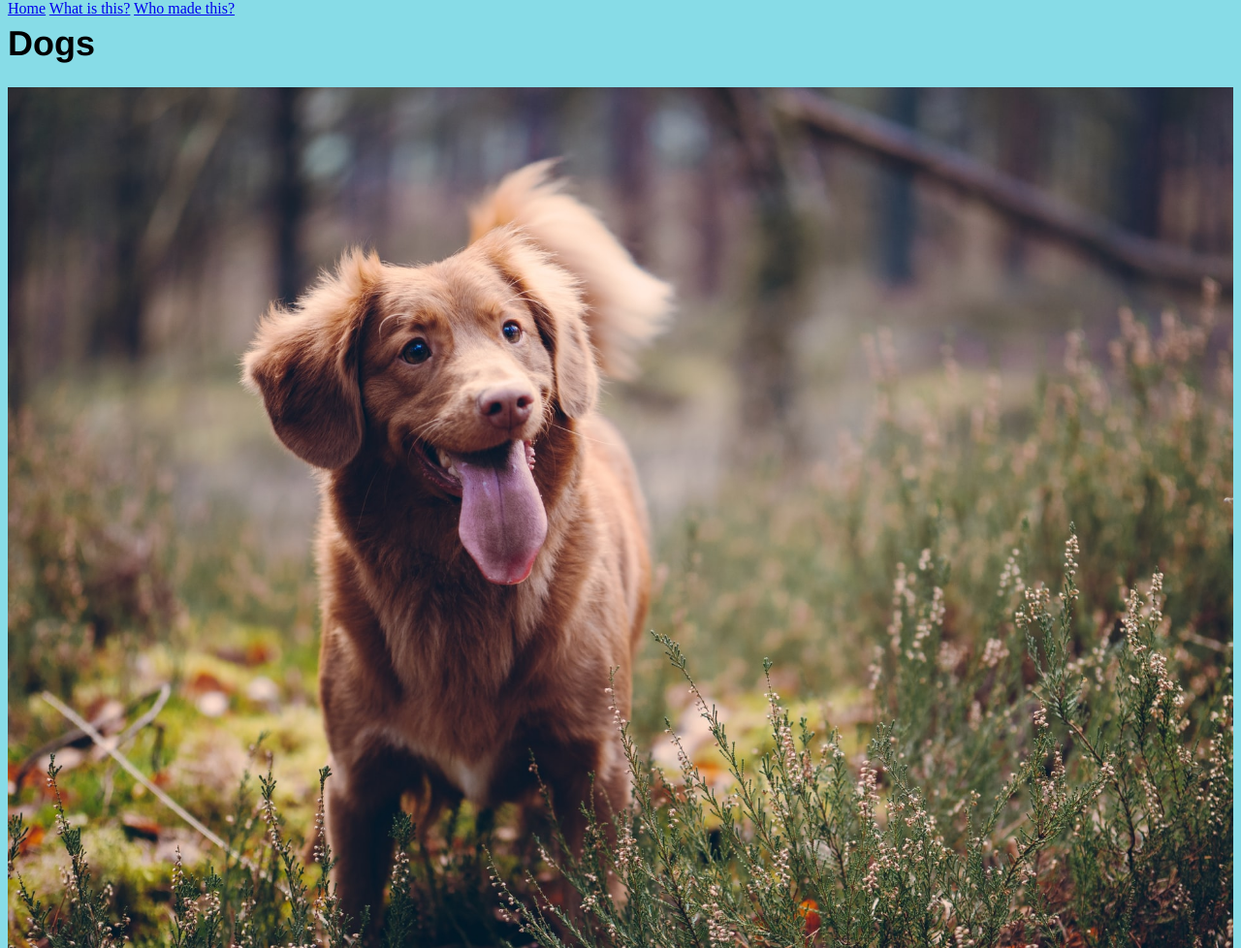
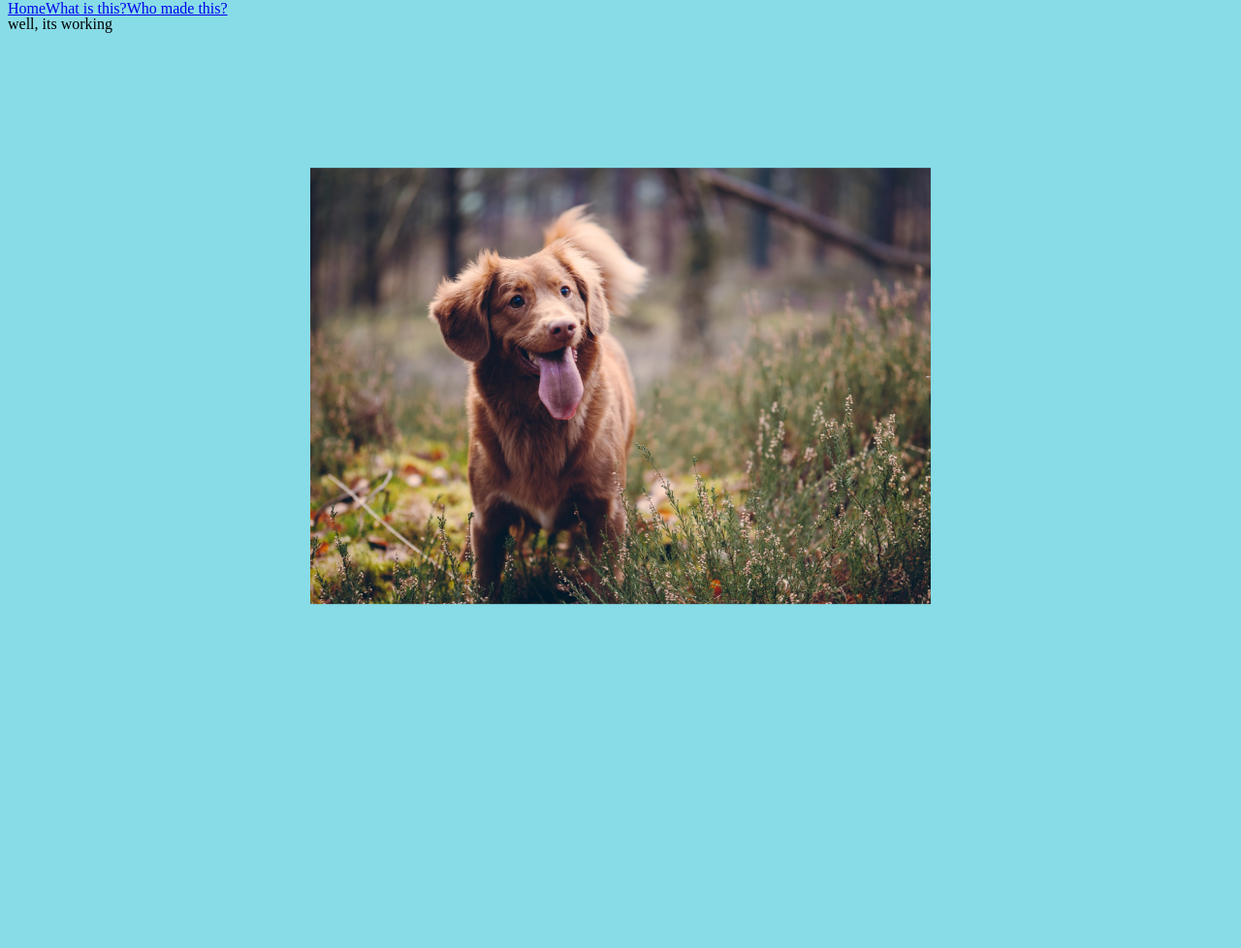
Before and after one commit to callumlukedavies/dog-site, a plain HTML site: page index.html in a window 1280 px wide. Shown: the top 978 px of the page at 97% size. After the commit the page ends 800 px from the top, so only its background shows below. Drawn offline with Linux system fonts and the light colour scheme.

Commit message:
added styling

```diff
--- a/index.css
+++ b/index.css
@@ -7,19 +7,31 @@ body{
     max-width: 100%;
     height: auto;
     top: 0;
+    display: flex;
+    flex-direction: row;
+    justify-content: flex-end;
 }
 
 #main-header{
     font-family: Helvetica, sans-serif;
     font-size: large;
+    position: absolute;
+    top: 35%;
+    left: 50%;
+    transform: translate(-50%, -35%);
+
 }
 
 #main-content{
     max-width: 100%;
     height: auto;
+    position: absolute;
+    top: 50%;
+    left: 50%;
+    transform: translate(-50%, -50%);
 }
 
 #image{
-    height: 100%;
+    height: auto;
     width: 100%;
 }
```
